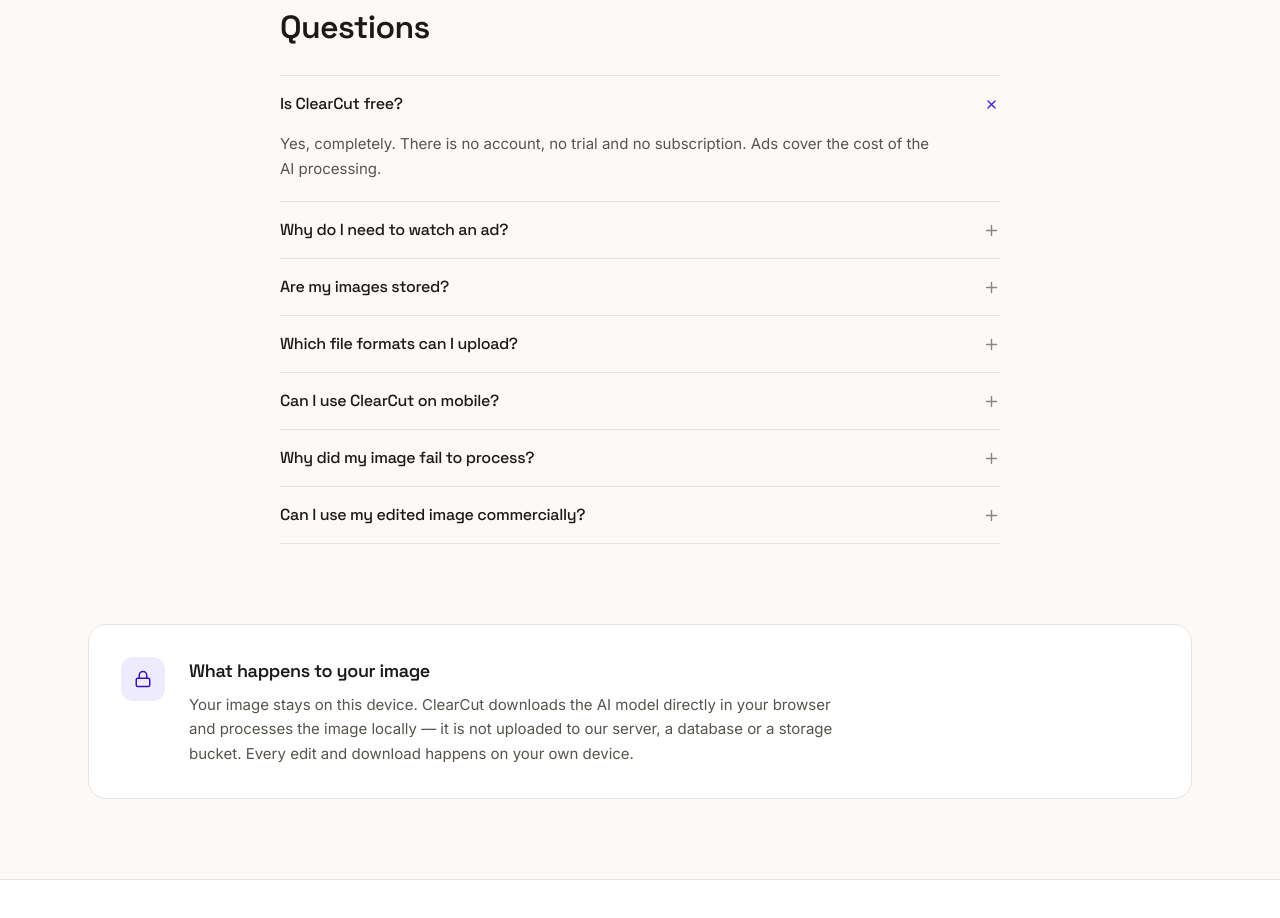
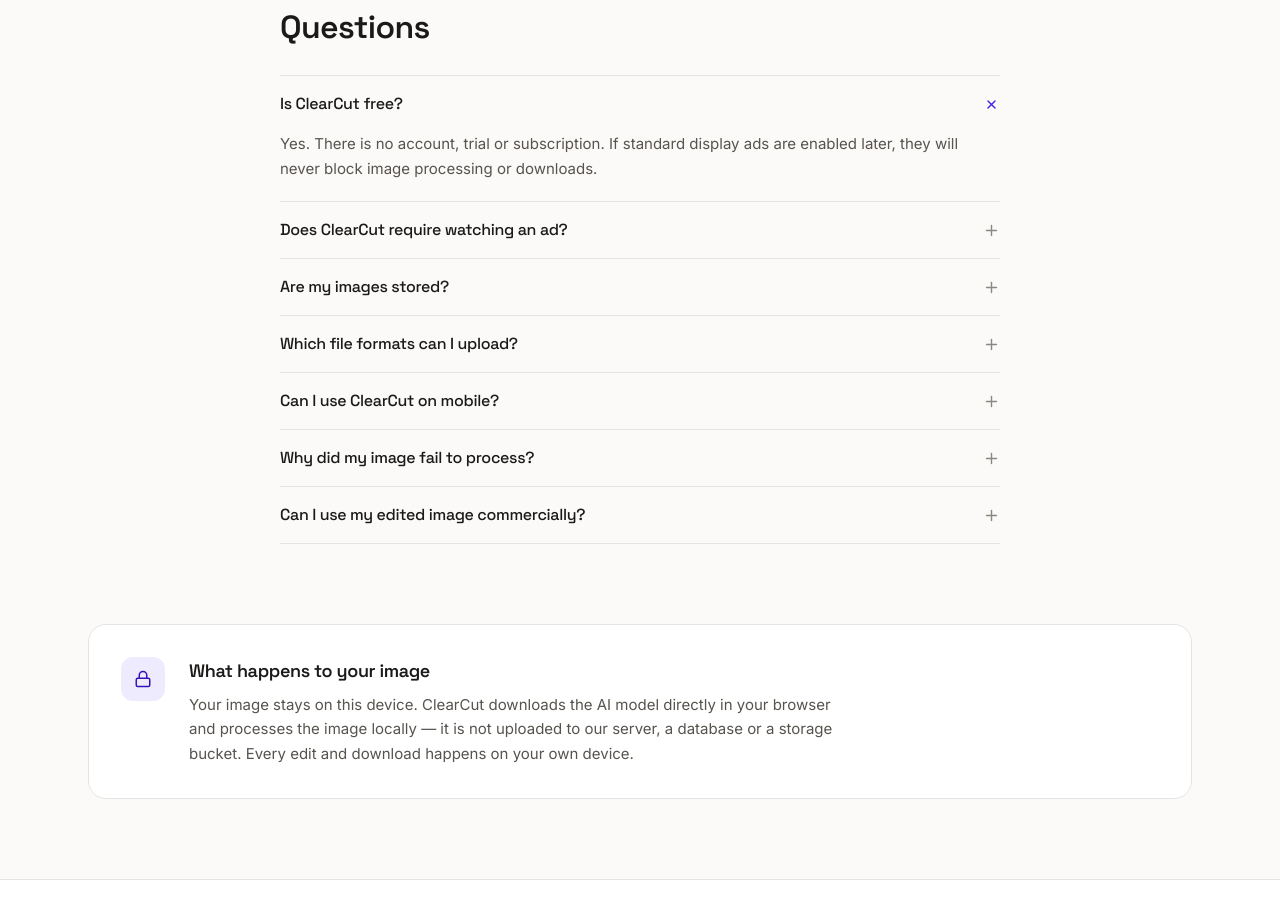
Before and after one commit to timefusionsidk/clearcut, a React (Vite) app: page / in a window 1280 px wide. Shown: the part 1960-2878 px from the top of the page. Built offline with nearby package versions, Linux system fonts and the light colour scheme; the HTML template or start-up script is replaced by a standard one.

Commit message:
fix: prepare ClearCut for production launch

```diff
--- a/src/components/FAQ.tsx
+++ b/src/components/FAQ.tsx
@@ -5,11 +5,11 @@
 const ITEMS = [
   {
     q: 'Is ClearCut free?',
-    a: 'Yes, completely. There is no account, no trial and no subscription. Ads cover the cost of the AI processing.',
+    a: 'Yes. There is no account, trial or subscription. If standard display ads are enabled later, they will never block image processing or downloads.',
   },
   {
-    q: 'Why do I need to watch an ad?',
-    a: 'Every cutout costs money to process. One short ad per image pays for that, which is what keeps the tool free and unlimited instead of putting it behind a paywall.',
+    q: 'Does ClearCut require watching an ad?',
+    a: 'No. ClearCut never requires an ad view or ad click to unlock background removal or downloads. Optional display ads may appear only in informational areas.',
   },
   {
     q: 'Are my images stored?',
@@ -25,7 +25,7 @@
   },
   {
     q: 'Why did my image fail to process?',
-    a: 'Usually the file was an unsupported format, larger than 10 MB, or the connection dropped mid-upload. Occasionally the AI service is at capacity — waiting a moment and trying again fixes it.',
+    a: 'Usually the file is unsupported, larger than 10 MB, or your browser does not have enough memory for local AI processing. Try a smaller image, close other tabs, or use a current browser.',
   },
   {
     q: 'Can I use my edited image commercially?',
```
